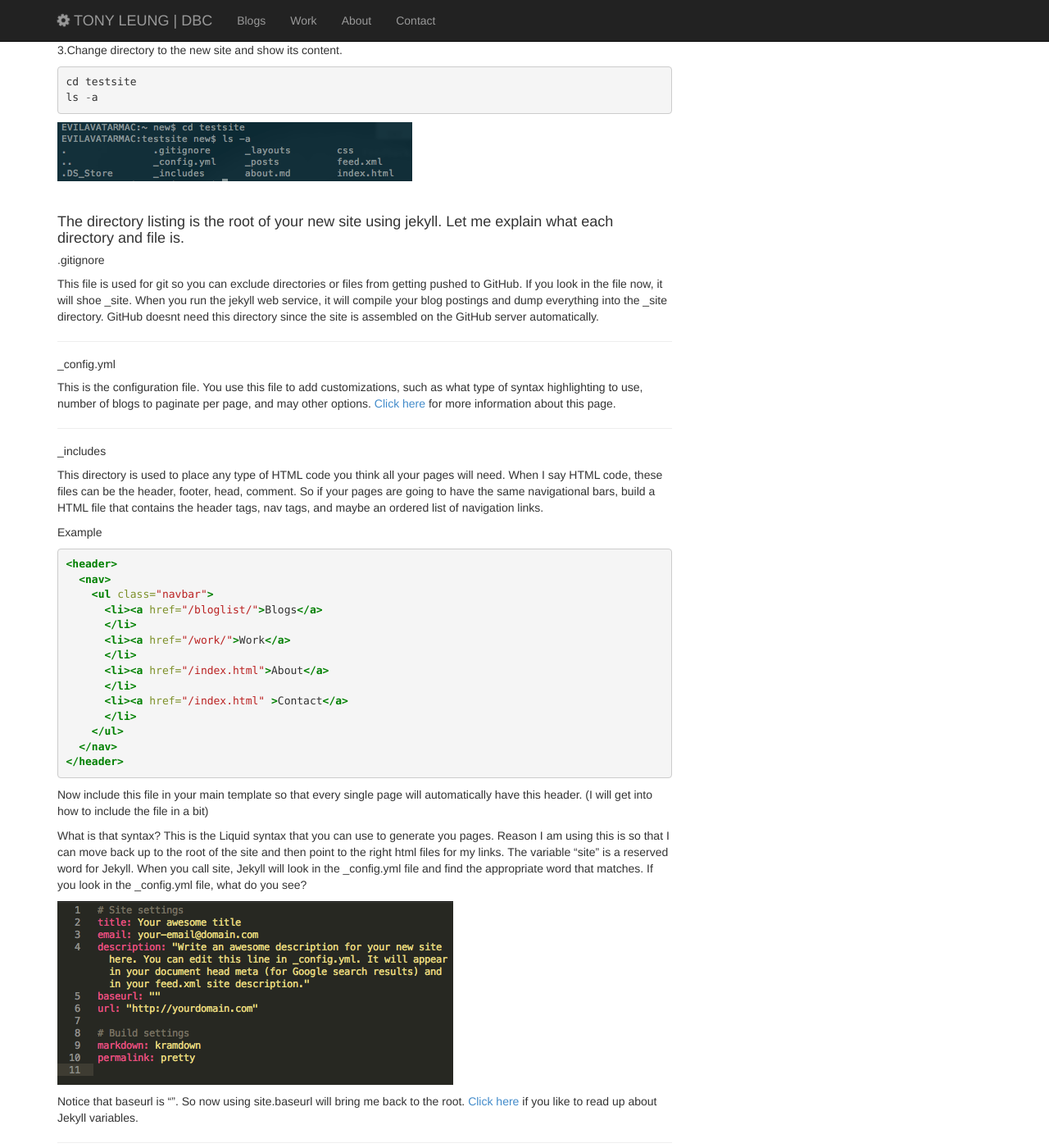
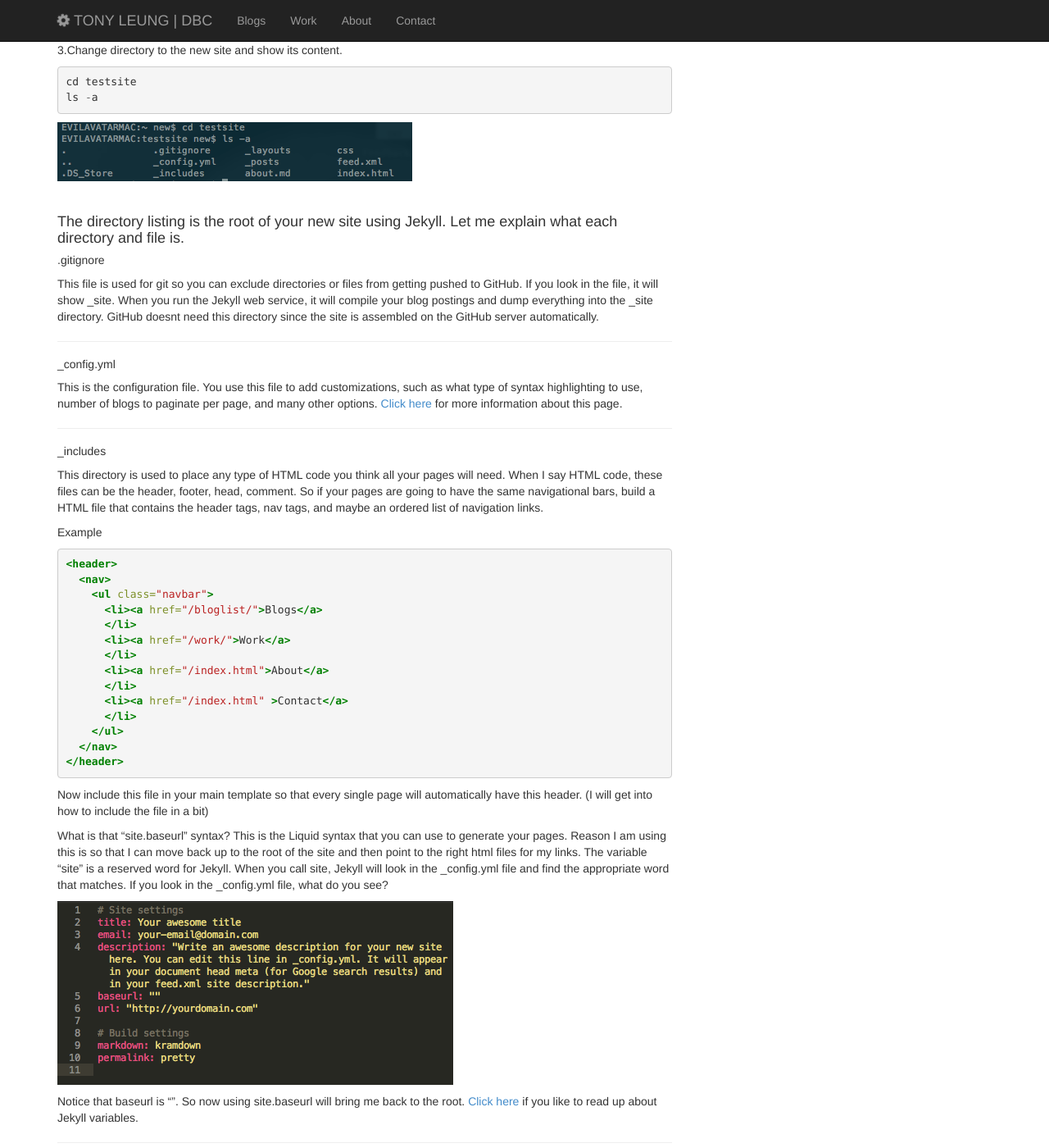
Before and after one commit to tleung999/tleung999.github.io, a Jekyll site: the page built from _posts/2014-06-14-jekyll.markdown, in a window 1280 px wide and 1400 px high, scrolled down 1038 px. Shown: the whole window at 82% size. Built offline with Jekyll 4.4.1, drawn with Linux system fonts in a browser that asks for light colours; nearby versions of some CDN libraries; comment, search, counter and statistics services are not loaded.

```diff
--- a/_posts/2014-06-14-jekyll.markdown
+++ b/_posts/2014-06-14-jekyll.markdown
@@ -46,15 +46,15 @@
 
 <br />
 
-####The directory listing is the root of your new site using jekyll.   Let me explain what each directory and file is.
+####The directory listing is the root of your new site using Jekyll.   Let me explain what each directory and file is.
 
 #####.gitignore
-This file is used for git so you can exclude directories or files from getting pushed to GitHub.  If you look in the file now, it will shoe _site.   When you run the jekyll web service, it will compile your blog postings and dump everything into the _site directory.   GitHub doesnt need this directory since the site is assembled on the GitHub server automatically.
+This file is used for git so you can exclude directories or files from getting pushed to GitHub.  If you look in the file, it will show _site.   When you run the Jekyll web service, it will compile your blog postings and dump everything into the _site directory.   GitHub doesnt need this directory since the site is assembled on the GitHub server automatically.
 
 * * *
 
 #####_config.yml
-This is the configuration file.  You use this file to add customizations, such as what type of syntax highlighting to use, number of blogs to paginate per page, and may other options.  [Click here](http://jekyllrb.com/docs/configuration/) for more information about this page.
+This is the configuration file.  You use this file to add customizations, such as what type of syntax highlighting to use, number of blogs to paginate per page, and many other options.  [Click here](http://jekyllrb.com/docs/configuration/) for more information about this page.
 
 * * *
 
@@ -81,7 +81,7 @@
 
 Now include this file in your main template so that every single page will automatically have this header. (I will get into how to include the file in a bit)
 
-What is that {{ site.baseurl}} syntax?  This is the Liquid syntax that you can use to generate you pages.   Reason I am using this is so that I can move back up to the root of the site and then point to the right html files for my links. The variable "site" is a reserved word for Jekyll.  When you call site, Jekyll will look in the _config.yml file and find the appropriate word that matches.   If you look in the _config.yml file, what do you see?
+What is that "site.baseurl" syntax?  This is the Liquid syntax that you can use to generate your pages.   Reason I am using this is so that I can move back up to the root of the site and then point to the right html files for my links. The variable "site" is a reserved word for Jekyll.  When you call site, Jekyll will look in the _config.yml file and find the appropriate word that matches.   If you look in the _config.yml file, what do you see?
 
 ![]({{ site.baseurl }}/img/configyml.png)
 
```
